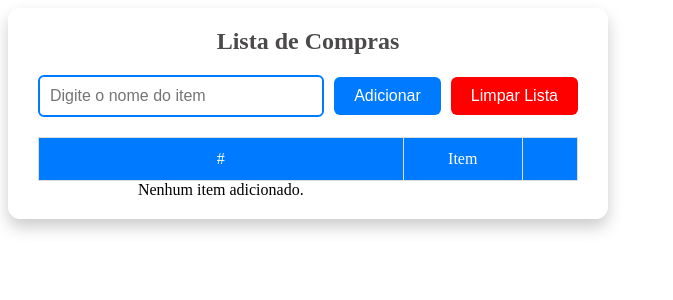
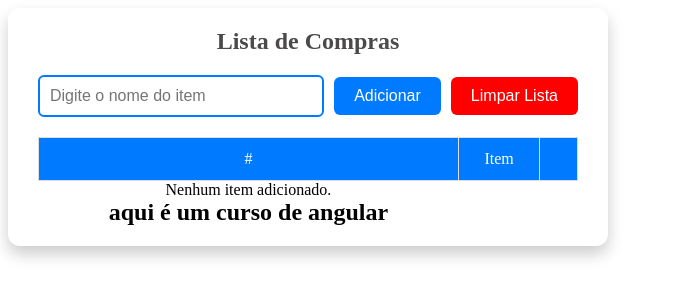
Before and after one commit to Rafalima22/Angular-Learning, an Angular app: page / in a window 1280 px wide. Shown: the top 300 px of the page, without its empty margins (0-673 px from the left). Built offline with nearby package versions, Linux system fonts and the light colour scheme.

Commit message:
lista de compras

```diff
--- a/src/app/lista-comrpas/lista-comrpas.component.html
+++ b/src/app/lista-comrpas/lista-comrpas.component.html
@@ -35,6 +35,7 @@
                     Nenhum item adicionado.
                 </tr>
             }
+            <h2>aqui é um curso de angular</h2>
         </tbody>
     </table>
 </div>
```
